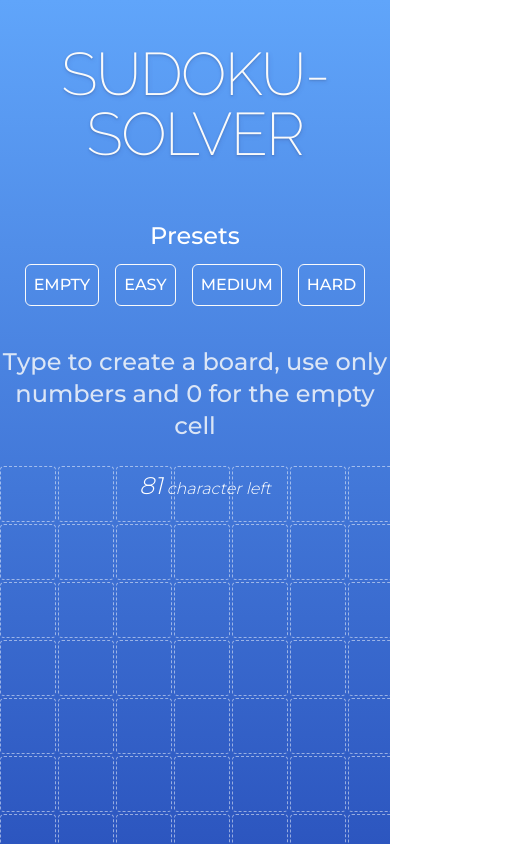
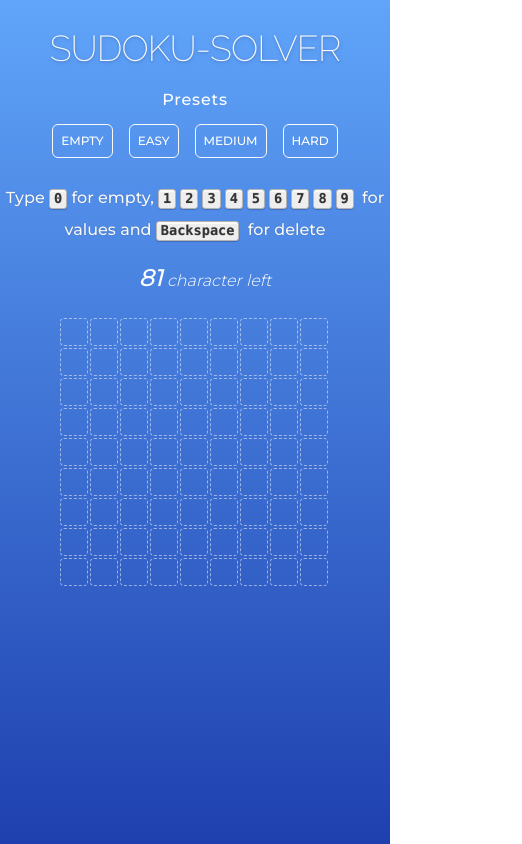
Before and after one commit to silverHub/sudoku-solver, a React (Create React App) app: page / in a window 390 px wide. Shown: the top 844 px of the page, 522 px wide, since content can reach past the window. Built offline with nearby package versions, Linux system fonts and the light colour scheme.

Commit message:
Fix: mobile screen

```diff
--- a/src/components/App.tsx
+++ b/src/components/App.tsx
@@ -51,25 +51,24 @@ const App: React.FC = () => {
   };
 
   return (
-    <div
-      tabIndex={0}
+    <div tabIndex={0}
       onKeyDown={onKeyDown}
-      className="min-h-screen  py-6 flex flex-col justify-center antialiased bg-gradient-to-b from-blue-400 to-blue-800">
+      className="min-h-screen py-2 antialiased min-w-min xl:py-6 xl:flex xl:flex-col xl:justify-center bg-gradient-to-b from-blue-400 to-blue-800 focus:outline-none">
       <div className="container mx-auto">
-        <h1 className="w-auto text-center p-5 text-gray-50 mb-5 ">
-          <span className="text-shadow-md text-6xl font-title uppercase tracking-tight">
+        <h1 className="p-5 text-center xl:mb-5 text-gray-50 ">
+          <span className="text-4xl tracking-tight uppercase xl:text-6xl text-shadow-md font-title">
             Sudoku-solver
           </span>
         </h1>
-        <div className="flex flex-col p-4 text-white">
-          <h2 className="text-2xl mb-3 text-center">Presets</h2>
+        <div className="flex flex-col text-white xl:p-4">
+          <h2 className="mb-3 tracking-wider text-center xl:text-2xl">Presets</h2>
           <ul
             className="flex justify-center gap-4"
             onClick={(e) => onPresetSelect(e)}
           >
             {PRESET.map(([key, value]) => (<li
               key={key}
-              className="cursor-pointer rounded-md border-gray-50 border p-2 hover:shadow-xl"
+              className="p-2 text-xs border rounded-md cursor-pointer xl:text-base border-gray-50 hover:shadow-xl"
               data-preset={value}
             >
               {key}
@@ -77,30 +76,34 @@ const App: React.FC = () => {
             ))}
           </ul>
         </div>
-        <div className="flex flex-col xl:mx-12">
-          <div className="xl:mr-6 my-6 text-center h-24">
-            <h2
-              className="text-2xl text-gray-50 mb-3 text-center animate-pulse">
-              Type to create a board, use only numbers and 0 for the empty cell
+        <div className="xl:mx-12">
+          <div className="my-6 text-center xl:mr-6">
+            {/*             <h2
+              className="mb-3 text-2xl text-center text-gray-50 animate-pulse">
+              Type to create a board
             </h2>
-            <div className="text-white italic inline-block font-light ml-5 leading-4 mt-4">
-              <span className="text-2xl">{charsLeft}</span> character left
+ */}            <p className="leading-loose xl:text-xl text-gray-50 text-shadow "
+            >
+              Type <kbd>0</kbd> for empty, <kbd>1</kbd><kbd>2</kbd><kbd>3</kbd><kbd>4</kbd><kbd>5</kbd><kbd>6</kbd><kbd>7</kbd><kbd>8</kbd><kbd>9</kbd> for values and <kbd>Backspace</kbd> for delete
+            </p>
+            <div className="inline-block mt-4 ml-5 italic font-light leading-4 text-white">
+              <span className="text-2xl font-normal">{charsLeft}</span> character left
                 </div>
           </div>
         </div>
         <Sudoku board={board} />
 
         {isSolving && (
-          <span className="absolute inset-0 grid place-items-center opacity-75 text-3xl  text-white bg-black">
+          <span className="absolute inset-0 grid text-3xl text-white bg-black opacity-75 place-items-center">
             Loading...
           </span>
         )}
 
-        <div className="flex justify-center space-x-4 mt-4 h-12">
+        <div className="flex justify-center mt-2 space-x-2 text-xs xl:text-base xl:mt-4 xl:space-x-4 xl:h-12">
           <button
             hidden={!boardReady}
             type="button"
-            className="p-3 tracking-wider bg-green-600 shadow-md text-white  rounded-lg focus:ring-2 focus:ring-yellow-400 focus:outline-none focus:ring-offset-gray-600 focus:ring-offset-2"
+            className="p-2 tracking-wider text-white bg-green-600 rounded-lg shadow-md xl:p-3 focus:ring-2 focus:ring-yellow-400 focus:outline-none focus:ring-offset-gray-600 focus:ring-offset-2"
             onClick={() => onSolve(board)}
           >
             Solve
@@ -108,7 +111,7 @@ const App: React.FC = () => {
           <button
             type="button"
             hidden={charsLeft === 81}
-            className="p-3 tracking-wider bg-red-500 shadow-md text-white  rounded-lg  focus:ring-2 focus:ring-yellow-400 focus:outline-none focus:ring-offset-gray-600 focus:ring-offset-2 disabled:opacity-50 disabled:cursor-not-allowed"
+            className="p-2 tracking-wider text-white bg-red-500 rounded-lg shadow-md xl:p-3 focus:ring-2 focus:ring-yellow-400 focus:outline-none focus:ring-offset-gray-600 focus:ring-offset-2 disabled:opacity-50 disabled:cursor-not-allowed"
             onClick={() => setBoard("")}
           >
             Reset
--- a/src/components/Cell.tsx
+++ b/src/components/Cell.tsx
@@ -15,9 +15,9 @@ export interface ContentProps {
 
 const Content: React.FC<ContentProps> = ({ value, bg }) => {
   return (
-    <div className={`flex justify-center items-center h-14 transition-bg-opacity easy-in duration-150 ${bg} ${value ? "bg-opacity-70" : "bg-opacity-0"
+    <div className={`flex justify-center items-center h7 xl:h-14 rounded ${bg} ${value ? "bg-opacity-70" : "bg-opacity-0"
       }`} >
-      <span className=" text-2xl text-shadow-lg text font-board font-semibold text-white">
+      <span className="font-semibold text-white xl:text-2xl text-shadow-lg text font-board">
         {value && value.replace("0", ".")}
       </span>
     </div >
@@ -28,7 +28,7 @@ const Content: React.FC<ContentProps> = ({ value, bg }) => {
 const Cell: React.FC<CellProps> = ({ row, col, value }) => (
   <div
     key={row + col}
-    className={`w-14 h-14 mr-0.5 mb-0.5 border-dashed ${!value ? 'border' : ''} border-white border-opacity-50 rounded`}
+    className={` w-7 h-7 xl:w-14 xl:h-14 mr-0.5 mb-0.5 border-dashed ${!value ? 'border' : ''} border-white border-opacity-50 rounded`}
   >
     <Content value={value} bg={getBlock(row, col) % 2 === 0 ? "bg-yellow-500" : "bg-yellow-600"} />
   </div>
--- a/src/components/Sudoku.tsx
+++ b/src/components/Sudoku.tsx
@@ -17,8 +17,9 @@ const getValue = (row: number, col: number, board: string): string => {
 const Sudoku: React.FC<SudokuProps> = ({ board }) => {
   return (
     <div
-      className="flex flex-wrap mx-auto"
-      style={{ width: "522px", height: "522px" }}
+      className="flex flex-wrap mx-auto w-sud-sm xl:w-sud-bg h-sud-sm xl:h-sud-bg"
+    // style={{ width: "522px", height: "522px" }}
+    //style={{ width: "270px", height: "270px" }}
     >
       {arr.map((row) =>
         arr.map((col) => (
--- a/src/tailwind.css
+++ b/src/tailwind.css
@@ -10,4 +10,21 @@
         font-family: 'Montserrat', sans-serif;
         font-weight: "200";
     }
+
+    kbd {
+    background-color: #eee;
+    border-radius: 3px;
+    border: 1px solid #b4b4b4;
+    box-shadow: 0 1px 1px rgba(0, 0, 0, .2), 0 2px 0 0 rgba(255, 255, 255, .7) inset;
+    color: #333;
+    display: inline-block;
+    font-size: .85em;
+    font-weight: 700;
+    line-height: 1;
+    padding: 2px 4px;
+    white-space: nowrap;
+   }
+   kbd + kbd {
+       margin-right: 4px;
+   }
 }
--- a/tailwind.config.js
+++ b/tailwind.config.js
@@ -7,6 +7,10 @@ module.exports = {
         title: "Raleway",
         board: "Rubik"
       },
+      spacing: {
+        "sud-sm": "270px",
+        "sud-bg": "522px"
+      }
     },
   },
   variants: {
```
